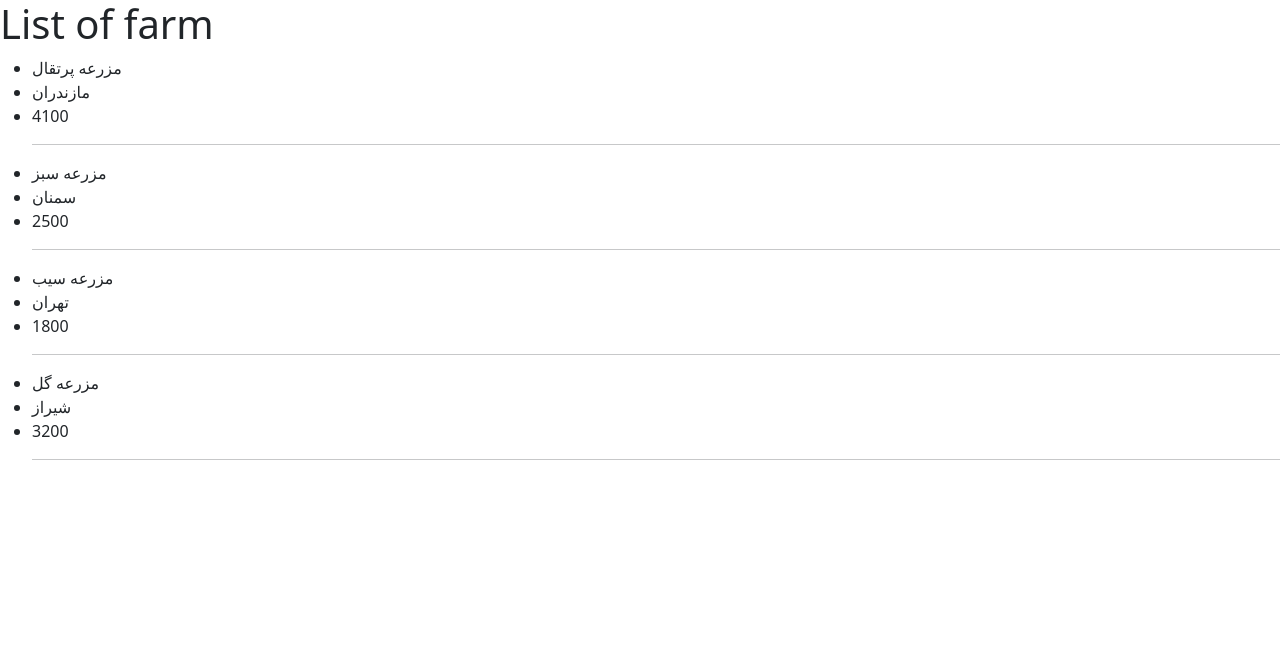
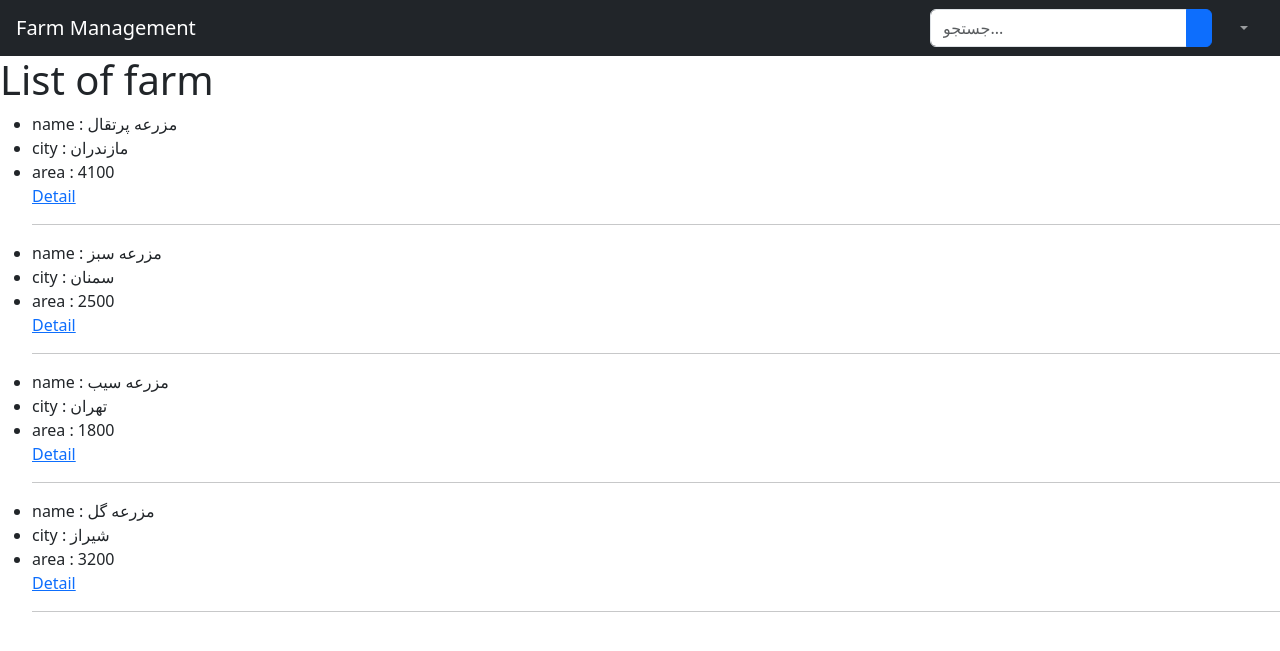
Before and after one commit to nila-bm/farm, a Django app: page /farm/list/ in a window 1280 px wide. Shown: the top 651 px of the page. Run offline with Django 5.2, Linux system fonts and the light colour scheme; data comes from the database, SQL or seed files in the repository; some libraries are stand-ins or nearby versions.

Commit message:
model and base of farm detaile page

```diff
--- a/farm/templates/farm/farm_list.html
+++ b/farm/templates/farm/farm_list.html
@@ -9,9 +9,10 @@
 {% for farm in farms  %}
 
 <ul>
-    <li>{{farm.name}}</li>
-    <li>{{farm.city}}</li>
-    <li>{{farm.area}}</li>
+    <li>name : {{farm.name}}</li>
+    <li>city : {{farm.city}}</li>
+    <li>area : {{farm.area}}</li>
+    <a href="{% url 'farm:farmdetai' farm.pk %}">Detail</a>
     <hr>
 </ul>
 
--- a/farm/urls.py
+++ b/farm/urls.py
@@ -1,8 +1,10 @@
 from django.urls import path
-from .views import FarmListView
+from .views import FarmListView,FarmHome,FarmDetailView
 
 app_name = 'farm'
 
 urlpatterns = [
-    path("list/",FarmListView.as_view(),name="farmlist")
+    path("",FarmHome.as_view(),name="home"),
+    path("list/",FarmListView.as_view(),name="farmlist"),
+    path("<int:pk>/",FarmDetailView.as_view(), name="farmdetail"),
 ]
--- a/farm/views.py
+++ b/farm/views.py
@@ -1,9 +1,17 @@
 from django.shortcuts import render
-from django.views.generic import ListView
+from django.views.generic import DetailView,TemplateView,ListView
 from .models import Farm
 # Create your views here.
+
+class FarmHome(TemplateView):
+    template_name="farm/home.html"
 
 class FarmListView(ListView):
     model=Farm
     template_name="farm/farm_list.html"
     context_object_name='farms'
+
+class FarmDetailView(DetailView):
+    model=Farm
+    template_name="farm/farm_detail.html"
+    context_object_name='farm'
--- a/templates/base.html
+++ b/templates/base.html
@@ -10,7 +10,7 @@
 </head>
 <body>
 
-
+    {% include "includes/navbar.html" %}
     {% block page_content %}{% endblock page_content %}
 
     <script src="{% static 'bootstrap/bootstrap.bundle.min.js' %}"></script>
--- a/templates/includes/navbar.html
+++ b/templates/includes/navbar.html
@@ -24,10 +24,8 @@
                 <i class="fas fa-user fa-fw"></i>
             </a>
             <ul class="dropdown-menu dropdown-menu-end" aria-labelledby="navbarDropdown">
-                <li><a class="dropdown-item" href="{% url 'farm:list' %}">📋 لیست مزارع</a></li>
-                <li><a class="dropdown-item" href="{% url 'farm:add' %}">➕ افزودن مزرعه</a></li>
-                <li><hr class="dropdown-divider" /></li>
-                <li><a class="dropdown-item" href="{% url 'logout' %}">🚪 خروج</a></li>
+                <li><a class="dropdown-item" href="{% url 'farm:farmlist' %}"> List of farms </a></li>
+
             </ul>
         </li>
     </ul>
```
Also changed, not shown: farm/templates/farm/farm_detail.html (added, +19 -0 lines), farm/templates/farm/home.html (+8 -0 lines).
